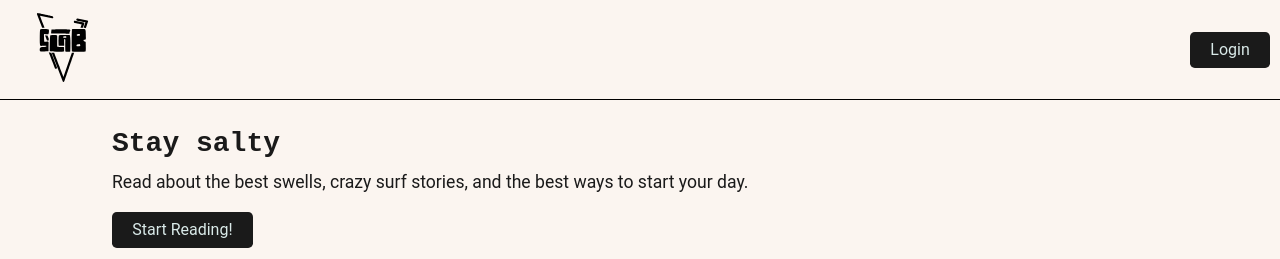
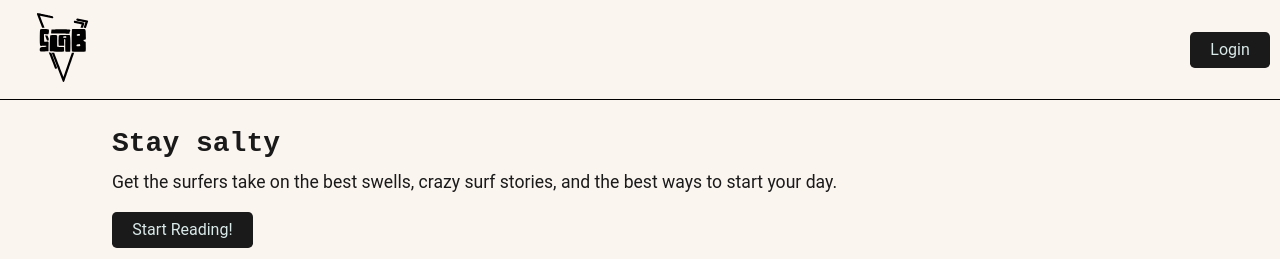
Before and after one commit to CRado7/SLAB, a React (Vite) app in the folder client/: page / in a window 1280 px wide. Shown: the top 259 px of the page. Built offline with nearby package versions, Linux system fonts and the light colour scheme; no server answers.

Commit message:
Update index.jsx

```diff
--- a/client/src/components/ThoughtForm/index.jsx
+++ b/client/src/components/ThoughtForm/index.jsx
@@ -91,7 +91,7 @@ const ThoughtForm = () => {
       ) : (
         <>
           <p>
-            Read about the best swells, crazy surf stories, and the best ways to start your day.
+            Get the surfers take on the best swells, crazy surf stories, and the best ways to start your day.
           </p>
           <Link className="btn btn-md btn-dark m-0 signup" to="/signup">
             Start Reading!
```
